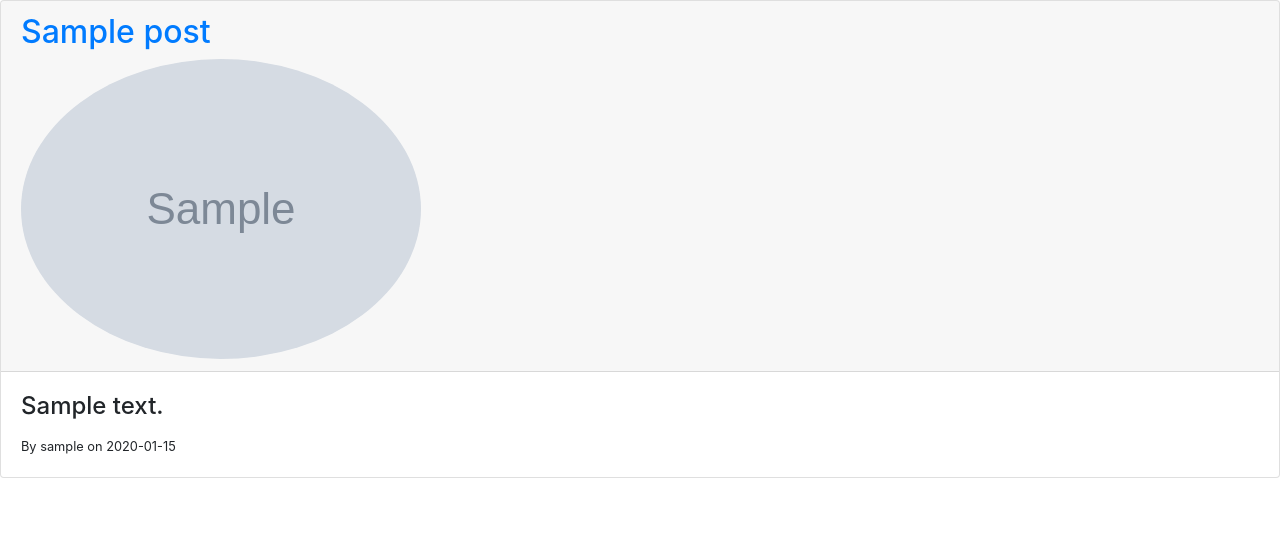
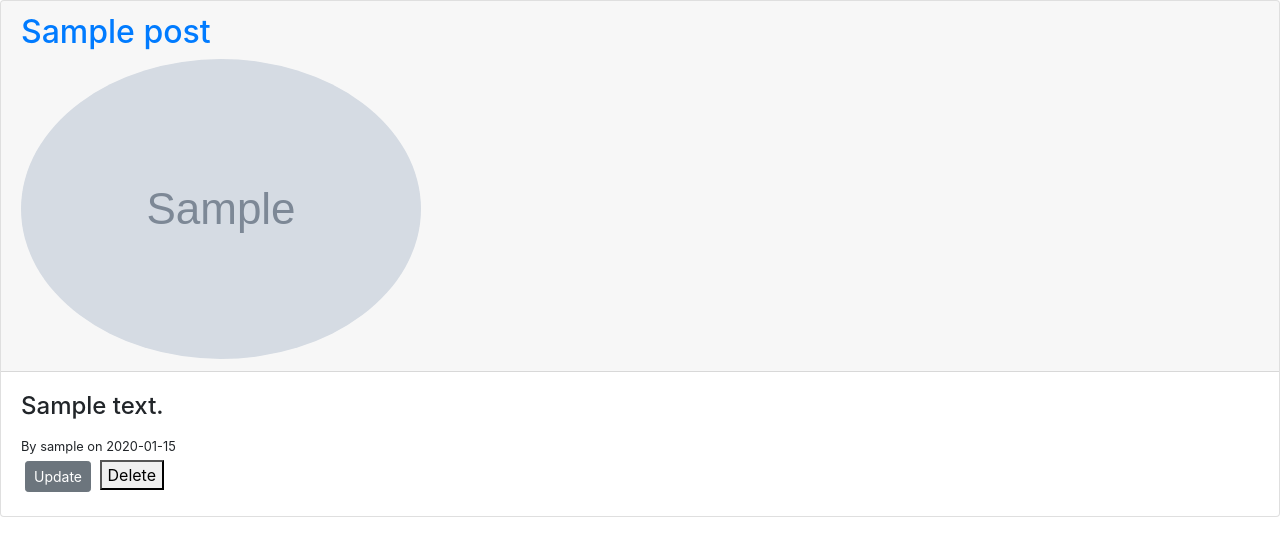
Before and after one commit to nziokaivy/i-pitch, a Flask app: page /post/1 in a window 1280 px wide. Shown: the top 556 px of the page. Run offline with Flask 2, Linux system fonts and the light colour scheme; a user stored in the database is signed in; tables that the repository leaves empty hold one stand-in row (values such as "Sample post"); grey boxes marked "Sample" are stand-in pictures; some libraries are stand-ins or nearby versions.

Commit message:
add delete modal

```diff
--- a/app/templates/create_post.html
+++ b/app/templates/create_post.html
@@ -4,7 +4,7 @@
         <form method="POST" action="">
             {{ form.hidden_tag() }}
             <fieldset class="form-group">
-                <legend class="border-bottom mb-4">New Post</legend>
+                <legend class="border-bottom mb-4">{{ legend }}</legend>
 
                     <div class="form-group">
                         {{ form.title.label(class="form-control-label") }}
--- a/app/templates/post.html
+++ b/app/templates/post.html
@@ -10,7 +10,30 @@
       <div class="card-body">
         <h4 class="card-title">{{ post.content }}</h4>
         <small class="card-text">By {{ post.author.username }} on {{post.date_posted.strftime('%Y-%m-%d') }}</small>
-      </div>
+        {% if post.author == current_user %}
+           <div>
+               <a class="btn btn-secondary btn-sm m-1" href="{{ url_for('update_post', post_id=post.id)}}">Update</a>
+               <button type="button" clas="btn btn-danger btn-sm m-1" data-toggle="modal" data-target="#deleteModal">Delete</button>
+           </div>
+        {% endif %}
     </div>
-
+    </div>
+    <div class="modal fade" id="deleteModal" tabindex="-1" role="dialog" aria-labelledby="deleteModalLabel" aria-hidden="true">
+            <div class="modal-dialog" role="document">
+              <div class="modal-content">
+                <div class="modal-header">
+                  <h5 class="modal-title" id="deleteModalLabel">Delete Post?</h5>
+                  <button type="button" class="close" data-dismiss="modal" aria-label="Close">
+                    <span aria-hidden="true">&times;</span>
+                  </button>
+                </div>
+                <div class="modal-footer">
+                  <button type="button" class="btn btn-secondary" data-dismiss="modal">Close</button>
+                  <form action="{{ url_for('delete_post', post_id=post.id) }}" method="POST">
+                    <input class="btn btn-danger" type="submit" value="Delete">
+                  </form>
+                </div>
+              </div>
+            </div>
+          </div>
 {% endblock content %}
--- a/app/views.py
+++ b/app/views.py
@@ -1,7 +1,7 @@
 import os
 import secrets
 from PIL import Image
-from flask import render_template, url_for, flash, redirect, request
+from flask import render_template, url_for, flash, redirect, request, abort
 from app import app, db
 from app.forms import RegistrationForm, LoginForm, UpdateAccountForm, PostForm
 from app.models import User, Post
@@ -117,9 +117,27 @@ def new_post():
         flash('Your post has been created!', 'success')
         return redirect(url_for('home'))
 
-    return render_template('create_post.html', title='New Post', form=form)
+    return render_template('create_post.html', title='New Post', form=form, legend="New Post")
 
-@app.route('/post/<int:post_id>', methods=['GET', 'POST'])
+@app.route('/post/<int:post_id>')
 def post(post_id):
     post = Post.query.get_or_404(post_id)
     return render_template('post.html', title=post.title, post=post)
+
+@app.route('/post/<int:post_id>/update', methods=['GET', 'POST'])
+@login_required
+def update_post(post_id):
+    post = Post.query.get_or_404(post_id)
+    if post.author != current_user:
+        abort(403)
+    form = PostForm()
+    if form.validate_on_submit():
+        post.title = form.title.data
+        post.content = form.content.data
+        db.session.commit()
+        flash('Your post has been updated!', 'success')
+        return redirect(url_for('post', post_id=post.id))
+    elif request.method == 'GET':
+        form.title.data = post.title
+        form.content.data = post.content
+    return render_template('create_post.html', title='Update Post', form=form, legend="Update Post")
```
